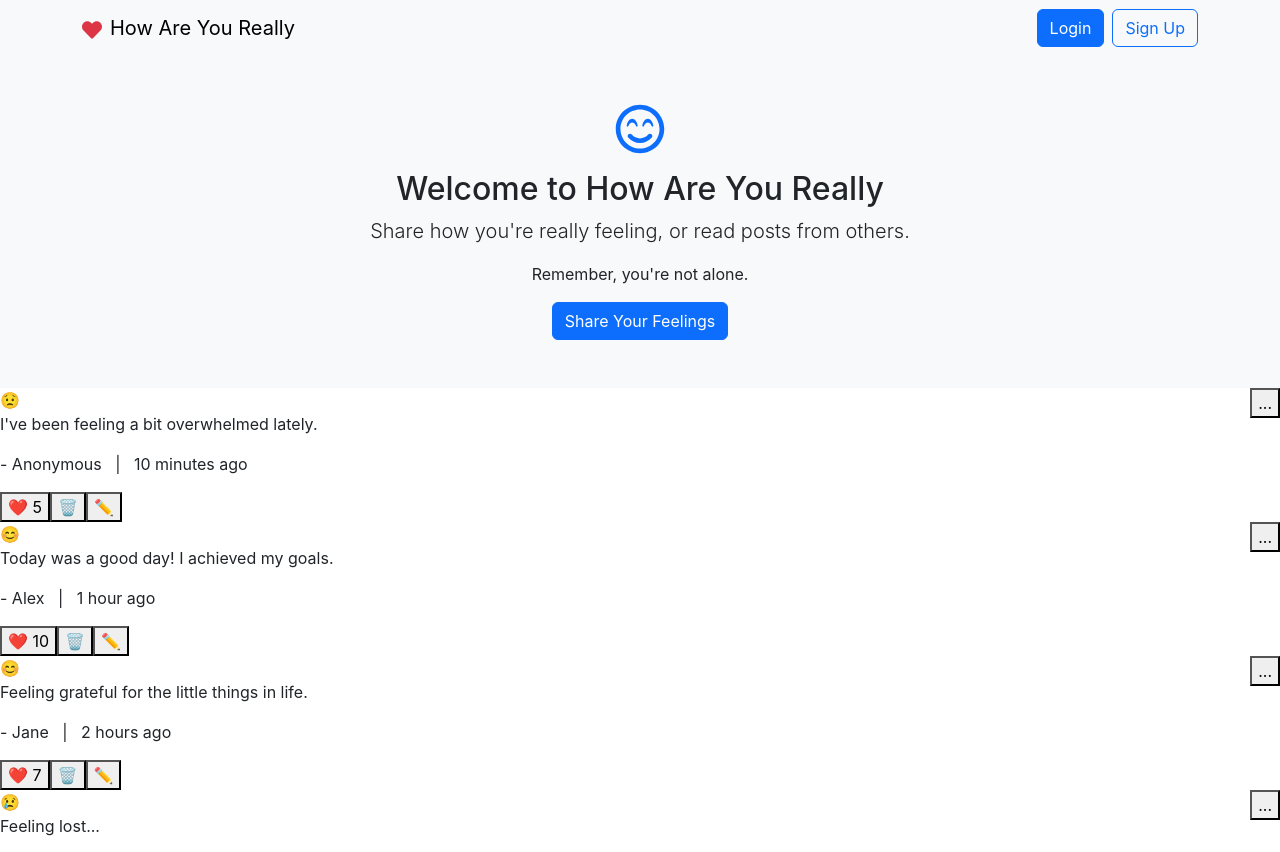
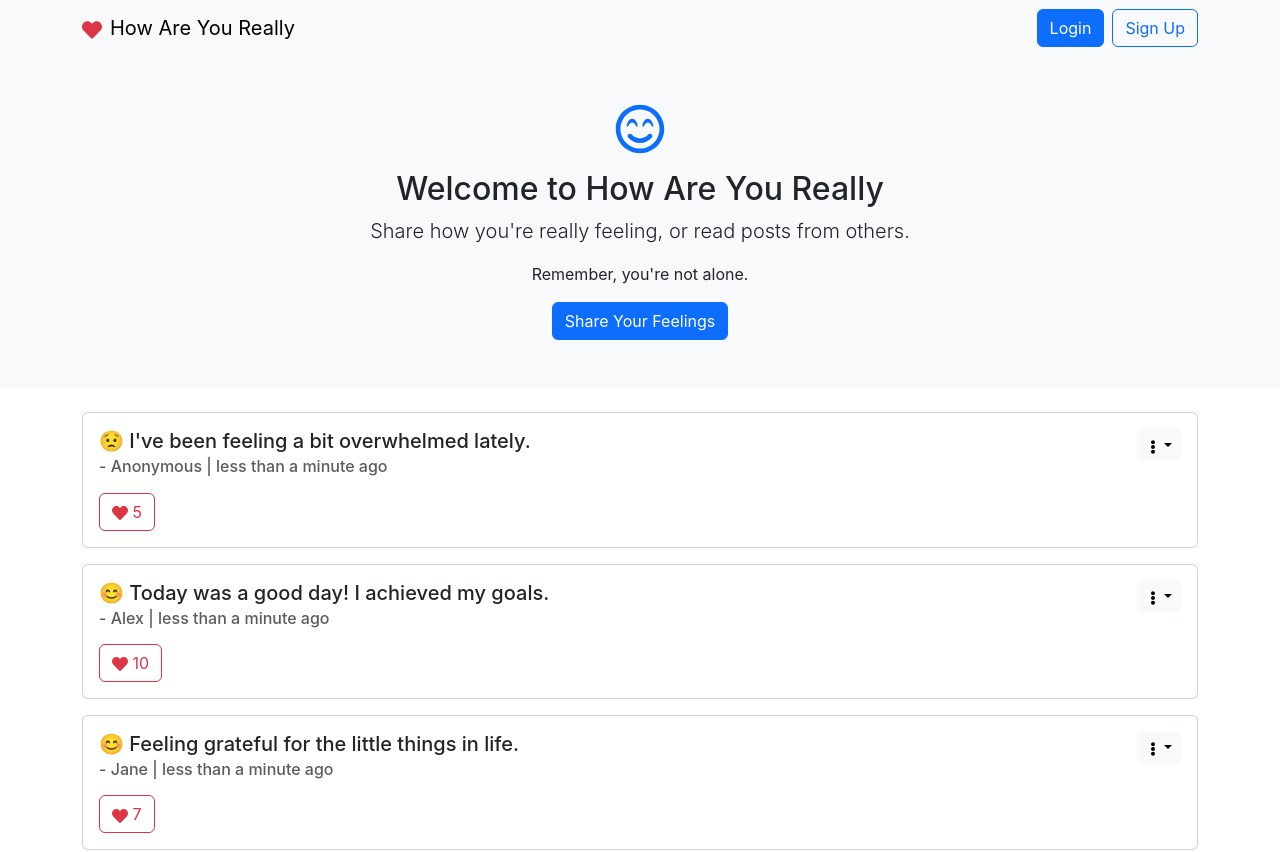
Before and after one commit to jeffdruid/pp5, a React (Create React App) app: page / in a window 1280 px wide. Shown: the top 852 px of the page. Built offline with nearby package versions, Linux system fonts and the light colour scheme.

Commit message:
Refactor Post.js to add like functionality and improve UI

```diff
--- a/src/components/Post.js
+++ b/src/components/Post.js
@@ -1,8 +1,15 @@
-import React from 'react';
+import React, { useState } from 'react';
+import { Card, Button, Dropdown } from 'react-bootstrap';
+import { FaHeart, FaTrash, FaEdit, FaEllipsisV } from 'react-icons/fa';
+import { formatDistanceToNow } from 'date-fns';
 
 function Post({ post, deletePost }) {
-  // The component returns JSX to render the post
+  // State for managing likes
+  const [likes, setLikes] = useState(post.likes);
+
+  // Determine the display name for the author
   const displayAuthor = post.is_anonymous ? 'Anonymous' : post.author;
+
   // Handle delete button click
   const handleDelete = () => {
     const confirmDelete = window.confirm('Are you sure you want to delete this post?');
@@ -11,29 +18,58 @@ function Post({ post, deletePost }) {
     }
   };
 
+  // Handle edit button click (functionality to be implemented)
+  const handleEdit = () => {
+    // Implement edit functionality
+    console.log('Edit post:', post.id);
+  };
+
+  // Handle like button click
+  const handleLike = () => {
+    setLikes(likes + 1);
+    // Optionally, update likes in the parent state or backend
+  };
+
+  // Format the timestamp
+  const timeAgo = formatDistanceToNow(new Date(post.created_at), { addSuffix: true });
+
   return (
-    <div className="post-card">
-      <button className="more-button" style={{ float: 'right' }}>...</button>
-      {/* Display the mood emoji */}
-      <div className="post-mood">{post.mood}</div>
+    <Card className="mb-3">
+      <Card.Body>
+        <div className="d-flex justify-content-between align-items-start">
+          {/* Display the mood emoji and content */}
+          <div>
+            <Card.Title>
+              {post.mood} {post.content}
+            </Card.Title>
+            <Card.Subtitle className="text-muted mb-2">
+              - {displayAuthor} | {timeAgo}
+            </Card.Subtitle>
+          </div>
+          {/* More options dropdown */}
+          <Dropdown align="end">
+            <Dropdown.Toggle variant="light" id={`dropdown-${post.id}`} size="sm">
+              <FaEllipsisV />
+            </Dropdown.Toggle>
 
-      {/* Display the content and metadata of the post */}
-      <div className="post-content">
-        <p>{post.content}</p>
-
-        {/* Post metadata: author and timestamp */}
-        <p className="post-meta">
-          - {displayAuthor} &nbsp; | &nbsp; {post.created_at}
-        </p>
-
-        {/* Like button showing the number of likes */}
-        <button className="like-button">❤️ {post.likes}</button>
-        <button className="delete-button" onClick={handleDelete}>
-          🗑️
-        </button>
-        <button className="edit-button">✏️</button>
-      </div>
-    </div>
+            <Dropdown.Menu>
+              <Dropdown.Item onClick={handleEdit}>
+                <FaEdit className="me-2" /> Edit
+              </Dropdown.Item>
+              <Dropdown.Item onClick={handleDelete}>
+                <FaTrash className="me-2" /> Delete
+              </Dropdown.Item>
+            </Dropdown.Menu>
+          </Dropdown>
+        </div>
+        {/* Like button */}
+        <div className="mt-2">
+          <Button variant="outline-danger" onClick={handleLike}>
+            <FaHeart /> {likes}
+          </Button>
+        </div>
+      </Card.Body>
+    </Card>
   );
 }
 
--- a/src/components/PostFeed.js
+++ b/src/components/PostFeed.js
@@ -1,5 +1,6 @@
 import React, { useState } from 'react';
 import Post from './Post';
+import { Container } from 'react-bootstrap';
 
 function PostFeed() {
   // Move posts data into state
@@ -9,16 +10,16 @@ function PostFeed() {
       author: 'Alex',
       content: "I've been feeling a bit overwhelmed lately.",
       mood: '😟',
-      created_at: '10 minutes ago',
+      created_at: new Date(),
       likes: 5,
       is_anonymous: true,
     },
     {
       id: 2,
       author: 'Alex',
-      content: "Today was a good day! I achieved my goals.",
+      content: 'Today was a good day! I achieved my goals.',
       mood: '😊',
-      created_at: '1 hour ago',
+      created_at: new Date(),
       likes: 10,
       is_anonymous: false,
     },
@@ -27,7 +28,7 @@ function PostFeed() {
       author: 'Jane',
       content: 'Feeling grateful for the little things in life.',
       mood: '😊',
-      created_at: '2 hours ago',
+      created_at: new Date(),
       likes: 7,
       is_anonymous: false,
     },
@@ -36,7 +37,7 @@ function PostFeed() {
       author: 'John',
       content: 'Feeling lost...',
       mood: '😢',
-      created_at: '3 hours ago',
+      created_at: new Date(),
       likes: 3,
       is_anonymous: true,
     },
@@ -50,12 +51,16 @@ function PostFeed() {
   };
 
   return (
-    <div className="post-feed">
-      {posts.map((post) => (
-        // Pass the deletePost function to each Post component
-        <Post key={post.id} post={post} deletePost={deletePost} />
-      ))}
-    </div>
+    <Container className="my-4">
+      {posts.length > 0 ? (
+        posts.map((post) => (
+          // Pass the deletePost function to each Post component
+          <Post key={post.id} post={post} deletePost={deletePost} />
+        ))
+      ) : (
+        <p className="text-center">No posts available.</p>
+      )}
+    </Container>
   );
 }
 
```
